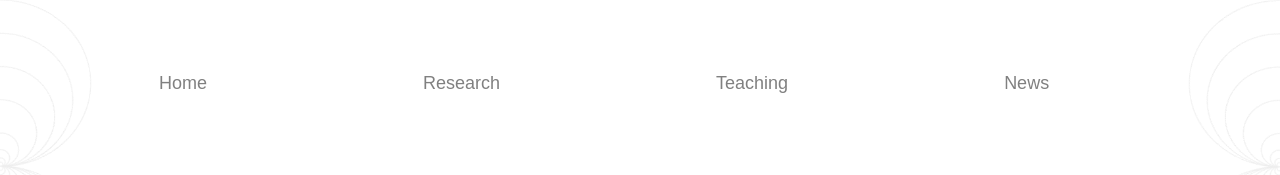
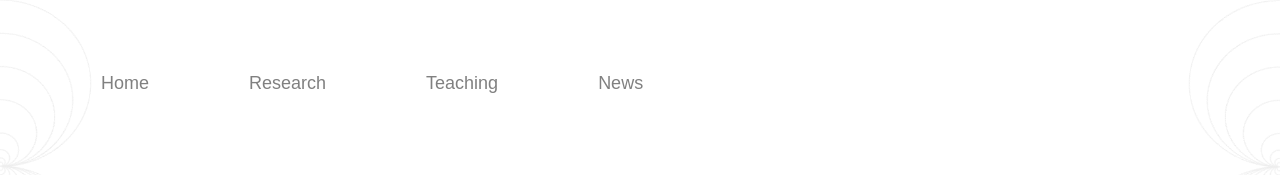
Before and after one commit to mathograham/mathograham.github.io, a plain HTML site: page index.html in a window 1280 px wide. Shown: the top 175 px of the page. Drawn offline with nearby package versions, Linux system fonts and the light colour scheme.

Commit message:
CSS Update
Changed the padding

```diff
--- a/css/main.css
+++ b/css/main.css
@@ -32,10 +32,10 @@ body {
 /* Style the navigation bar links */
 .navbar a {
   color: Gray;
-  padding: 20px 108px;
+  padding: 20px 50px;
   font-family: "arial";
   text-decoration: none;
-  text-align: left;
+  text-align: center;
 }
 
 }
@@ -77,7 +77,7 @@ body {
   font-family: arial;
   font-size: 26px;
   text-decoration: none;
-  text-align: left;
+  text-align: center;
 }
 
 /* Change on hover */
```
Also changed, not shown: 1 other file.
